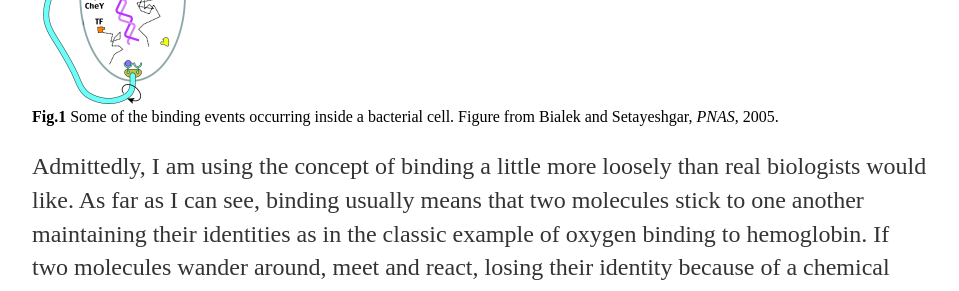
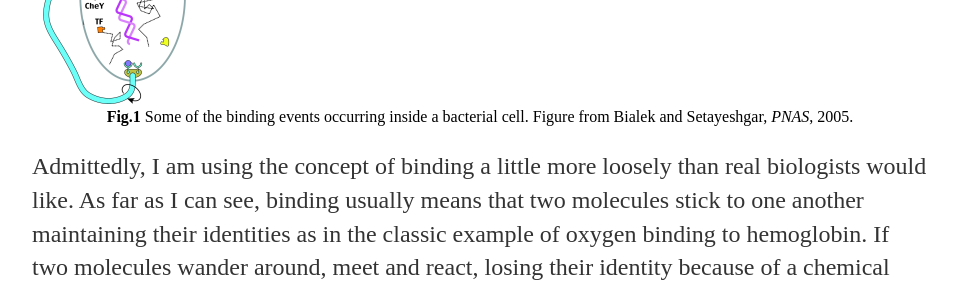
Before and after one commit to ghostsandmachines/ghostsandmachines.github.io, a Jekyll site: the page built from _posts/2019-01-09-ghost-and-machines-site-launched.md, in a window 1280 px wide. Shown: the part 832-1123 px from the top of the page, without its empty margins (160-1119 px from the left). Built offline with Jekyll 4.4.1, drawn with Linux system fonts in a browser that asks for light colours.

Commit message:
Update main.css

```diff
--- a/css/main.css
+++ b/css/main.css
@@ -38,6 +38,10 @@ figure {
   margin: 0 auto 0.55em;
 }
 
+figure figcaption {
+    text-align: center;
+}
+
 ul.posts {
     margin: 20px auto 40px;
     font-size: 1.5em;
```
